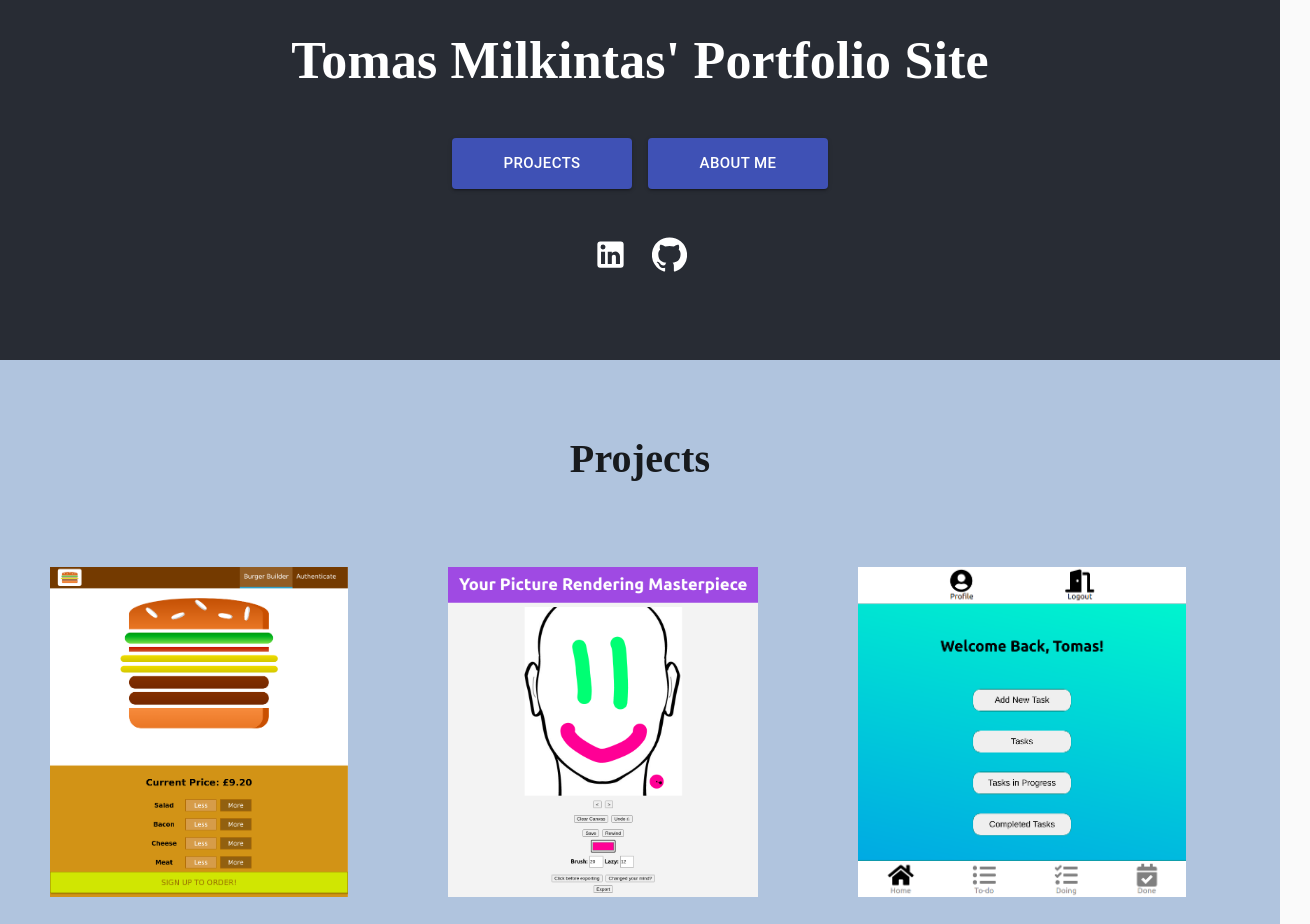
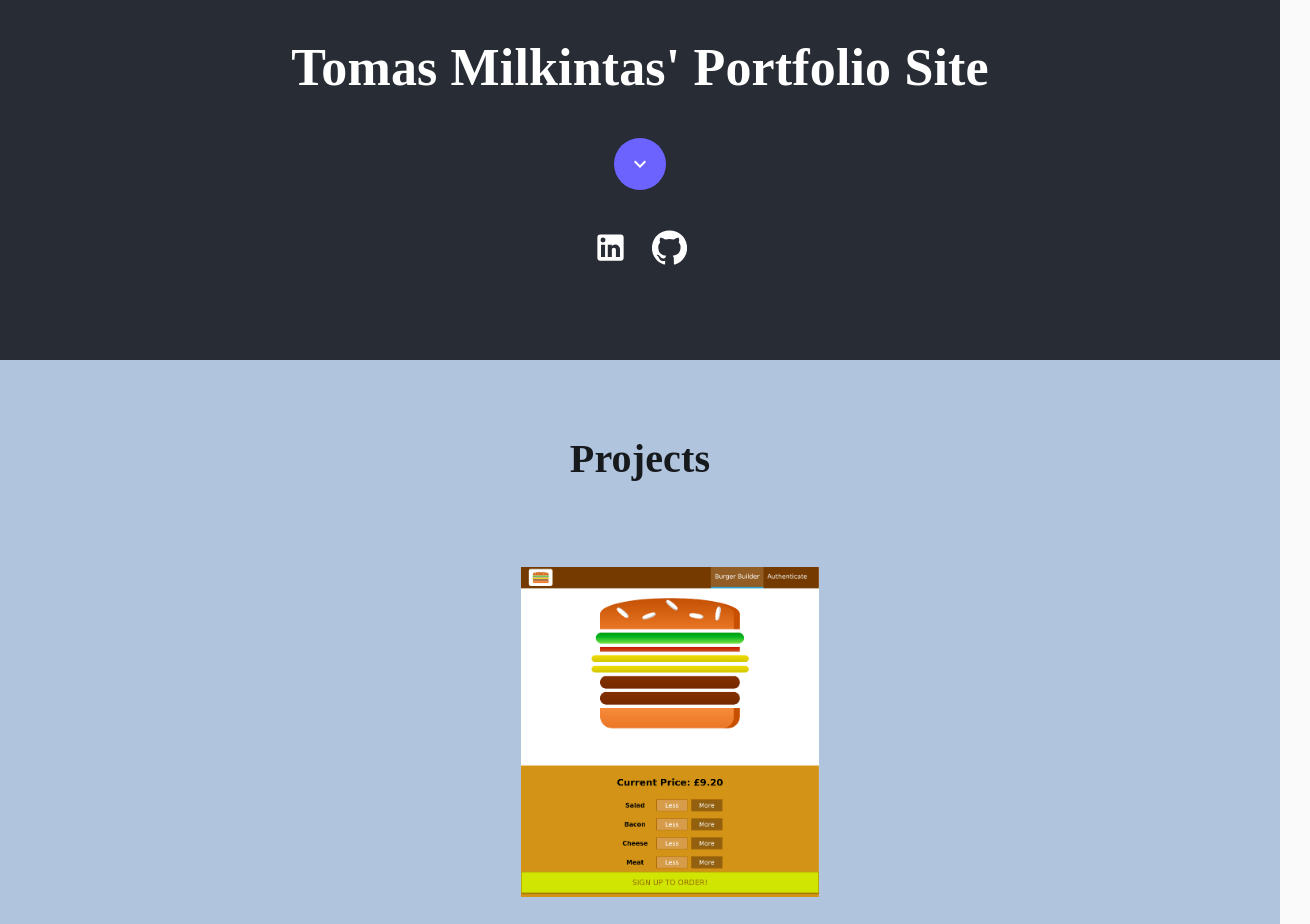
Before and after one commit to tomasmilkintas/portfolio, a React (Create React App) app: page / in a window 1280 px wide. Shown: the part 440-1364 px from the top of the page, 1310 px wide, since content can reach past the window. Built offline with nearby package versions, Linux system fonts and the light colour scheme; a web font is replaced by a local one.

Commit message:
further adjustments

```diff
--- a/src/containers/Home/Home.css
+++ b/src/containers/Home/Home.css
@@ -35,10 +35,20 @@
     margin-bottom: 20px;
 }
 
-/* .home__fadeBottom {
-    height: 5.4rem;
-    background-image: linear-gradient(180deg, #2525259c, lightsteelblue);
-} */
+.home__button {
+    background-color: #6c63ff;
+    color: white;
+    padding: 14px;
+    display: flex;
+    justify-content: center;
+    align-items: center;
+    outline: none;
+    border-radius: 30px;
+}
+
+#bottom {
+    transition: all 1s ease-in;
+}
 
 @media (max-width: 600px) {
     .links {
@@ -46,11 +56,11 @@
         flex-direction: column;
     }
 
-    h1 {
+    .home__title {
         margin: 4vh auto;
     }
 
     .home__projectsTitle {
-        margin: 8vh auto 0;
+        margin: 6vh auto 0;
     }
 }
--- a/src/containers/Home/Home.js
+++ b/src/containers/Home/Home.js
@@ -3,10 +3,12 @@ import "./Home.css";
 import LinkedInIcon from "@material-ui/icons/LinkedIn";
 import GitHubIcon from "@material-ui/icons/GitHub";
 import Link from "@material-ui/core/Link";
-import ModalAbout from "../Modals/ModalAbout";
-import ModalProjects from "../Modals/ModalProjects";
+// import ModalAbout from "../Modals/ModalAbout";
+// import ModalProjects from "../Modals/ModalProjects";
 import freelancer from "../../freelancer.svg";
 import Projects from "../Projects/Projects";
+
+import KeyboardArrowDownIcon from "@material-ui/icons/KeyboardArrowDown";
 
 const Home = (props) => {
     return (
@@ -15,8 +17,11 @@ const Home = (props) => {
                 <img src={freelancer} className="App-logo" alt="logo" />
                 <h1 className="home__title">Tomas Milkintas' Portfolio Site</h1>
                 <div className="links" aria-label="breadcrumb">
-                    <ModalProjects />
-                    <ModalAbout />
+                    {/* <ModalProjects />
+                    <ModalAbout /> */}
+                    <a className="home__button" href="#bottom">
+                        <KeyboardArrowDownIcon />
+                    </a>
                 </div>
                 <div>
                     <Link
@@ -38,8 +43,9 @@ const Home = (props) => {
                 </div>
             </div>
 
-            <div className="home__projects">
+            <div className="home__projects" id="bottom">
                 <h1 className="home__projectsTitle">Projects</h1>
+                {/* <p className="home__projectsNote">(scroll sideways)</p> */}
                 <div className="home__projectSlider">
                     <Projects />
                 </div>
--- a/src/containers/Projects/Project.css
+++ b/src/containers/Projects/Project.css
@@ -1,5 +1,5 @@
 .project {
-    height: 80vh;
+    height: 77vh;
     width: 100%;
     margin: 40px 30px 0;
     padding: 20px;
@@ -26,6 +26,7 @@
 
 .project__features {
     margin-top: 25px;
+    font-size: 15px;
 }
 
 .project__link {
--- a/src/containers/Projects/Projects.js
+++ b/src/containers/Projects/Projects.js
@@ -5,8 +5,6 @@ import Project from "./Project";
 function Projects() {
     return (
         <div className="projects">
-            {/* <h1 className="projects__title">Projects</h1> */}
-            {/* <div className="projects__reel"> */}
             {carouselSteps.map((item) => (
                 <Project
                     label={item.label}
@@ -18,7 +16,6 @@ function Projects() {
                     bulletPointTwo={item.bulletPointTwo}
                 />
             ))}
-            {/* </div> */}
         </div>
     );
 }
--- a/src/index.css
+++ b/src/index.css
@@ -4,6 +4,10 @@
 
 *::-webkit-scrollbar {
     display: none;
+}
+
+html {
+    scroll-behavior: smooth;
 }
 
 body {
```
